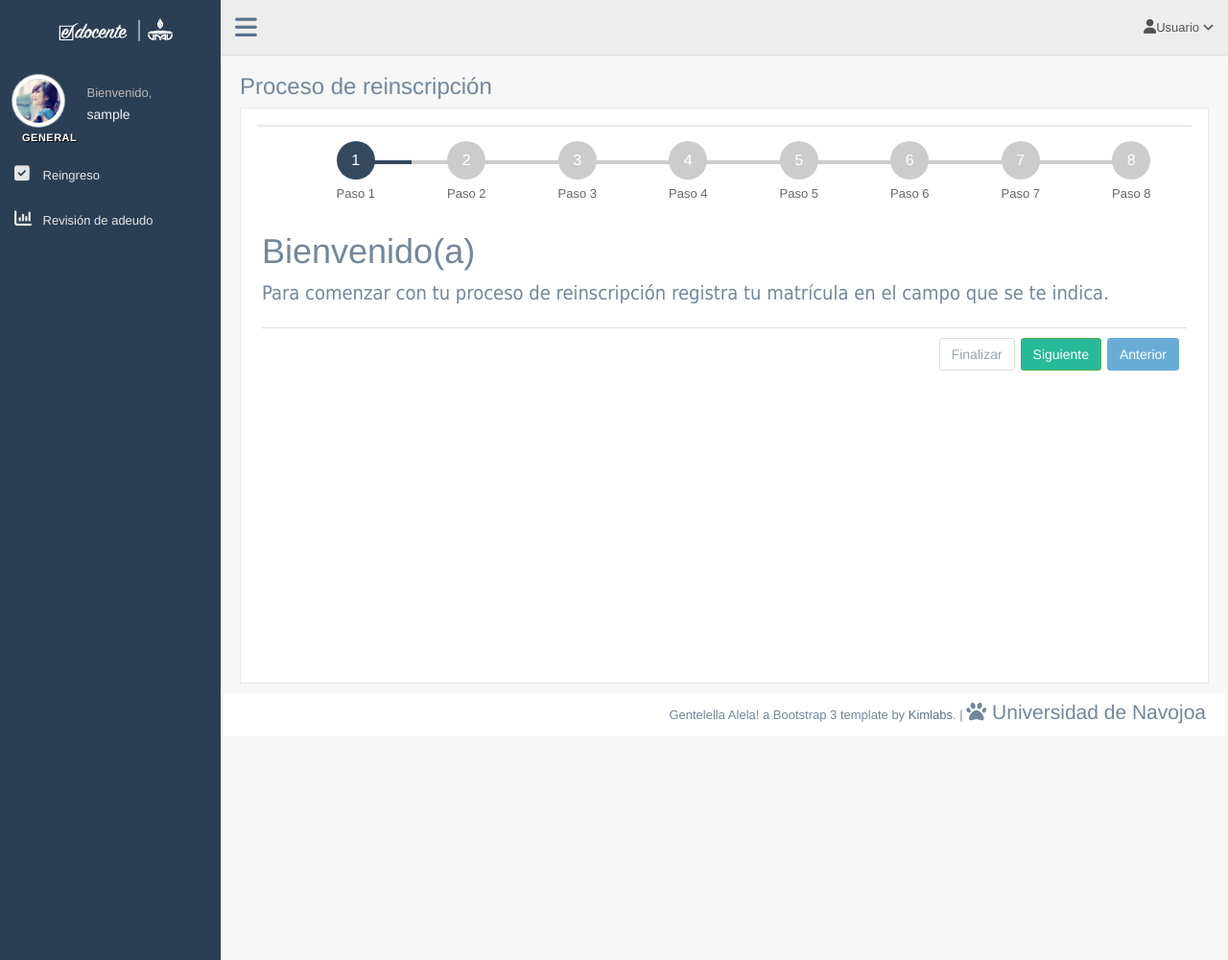
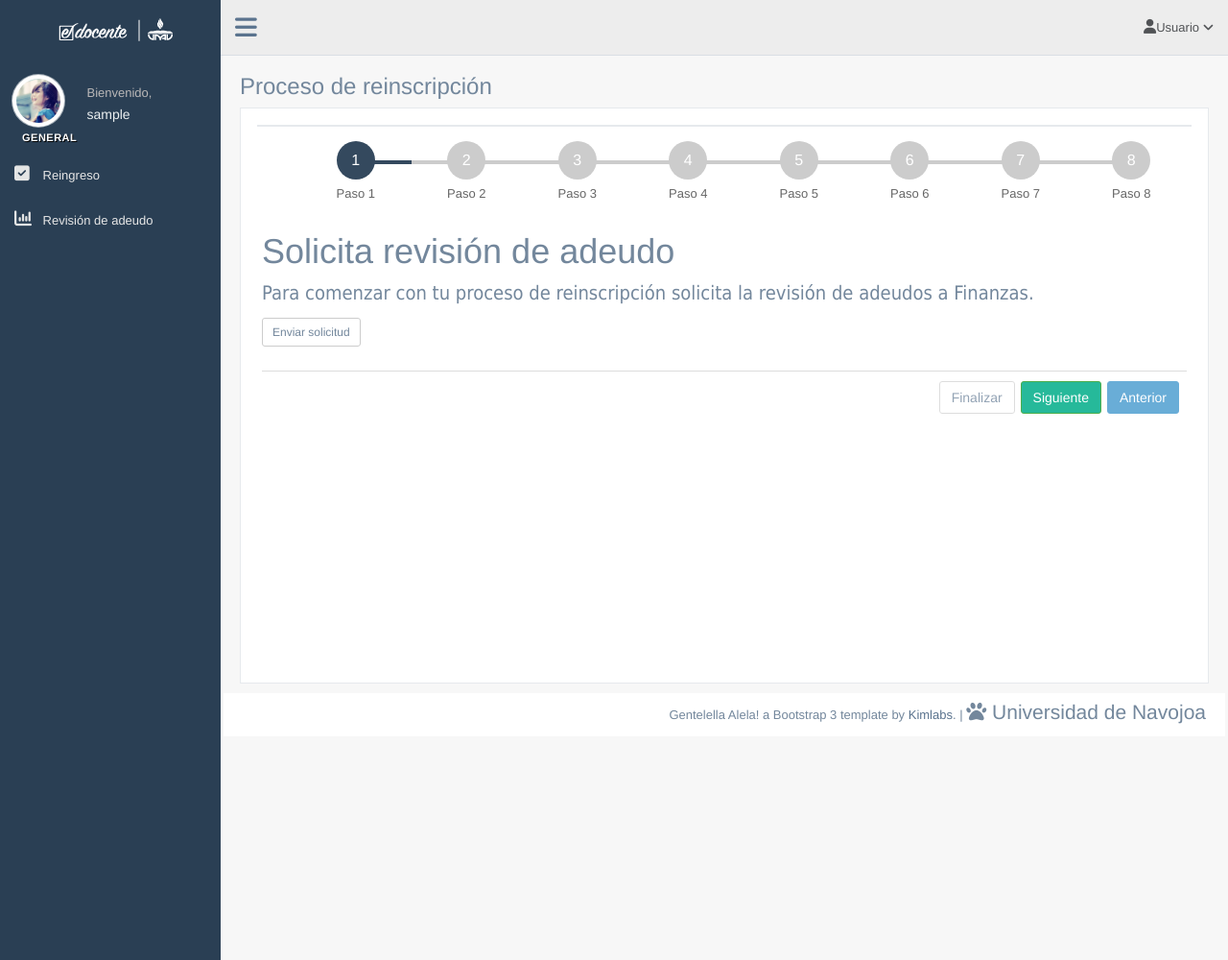
Before and after one commit to ogustavo21/reingreso, a PHP site: page / in a window 1280 px wide. Shown: the whole page at 96% size. Run offline with PHP 8.4, Linux system fonts and the light colour scheme; the visitor is signed in with stand-in values (Sample User, id 1); data that the repository does not hold is empty; some libraries are stand-ins or nearby versions.

Commit message:
update index

```diff
--- a/index.php
+++ b/index.php
@@ -192,47 +192,45 @@ $user_check = $_SESSION['login_user'];
                                             </li>
                                         </ul>
                                         <div id="step-1" class="form-group">
-                                           <h1 class="StepTitle">Bienvenido(a)</h1>
+                                           <h1 class="StepTitle">Solicita revisión de adeudo</h1>
 
                                             <p class="instruccion">
-                                            Para comenzar con tu proceso de reinscripción registra tu matrícula en el campo que se te indica.
-
+                                            Para comenzar con tu proceso de reinscripción solicita la revisión de adeudos a Finanzas.
                                            </p>
-
+                                           <form action="solicit_adeu.php" method="POST" enctype="multipart/form-data">
+                                            <input class="btn btn-default btn-sm" type="submit" name="Guardar" value="Enviar solicitud">
+                                            </form>
 
                                         </div>
                                         <div id="step-2">
-                                            <h1 class="StepTitle">Solicita revisión de adeudo</h1>
-                                            <form action="guardar.php" method="POST" enctype="multipart/form-data">
-                                            <input type="hidden" name="paso" value="2">
-                                            <input class="btn btn-default btn-sm" type="submit" name="Guardar" value="Guardar">
-                                            </form>
+                                            <h1 class="StepTitle">Revisión de Adeudo</h1>
+                                            <p>
+                                                Finanzas revisará su cuenta y
+                                            </p>
                                         </div>
                                         <div id="step-3">
-                                            <h1 class="StepTitle">Revisión de Adeudo</h1>
-                                            <form action="guardar.php" method="POST" enctype="multipart/form-data">
-                                            <input class="btn btn-default btn-sm" type="submit" name="Guardar" value="Guardar">
-                                            </form>
+                                            <h1 class="StepTitle">Revisión de Teléfono y Correo</h1>
                                         </div>
 
                                         <div id="step-4">
-                                            <h1 class="StepTitle">Revisión de Teléfono y Correo</h1>
+                                            <h1 class="StepTitle">Revisión de candado</h1>
                                         </div>
 
                                         <div id="step-5">
-                                            <h1 class="StepTitle">Revisión de candado</h1>
+                                            <h1 class="StepTitle">Carga académica</h1>
                                         </div>
                                         <div id="step-6">
-                                            <h1 class="StepTitle">Carga académica</h1>
+                                            <h1 class="StepTitle">Cálculo de cobro</h1>
                                         </div>
                                         <div id="step-7">
-                                            <h1 class="StepTitle">Cálculo de cobro</h1>
-                                        </div>
-                                        <div id="step-8">
                                             <h1 class="StepTitle">Enviar comprobante</h1>
                                             <form action="" method="POST" enctype="multipart/form-data">
                                             <input class="form-control" type="file" name="Guardar" value="Guardar">
                                             </form>
+                                        </div>
+                                        <div id="step-8">
+                                            <h1 class="StepTitle">Bienvenid@</h1>
+
                                         </div>
                                     </div>
                                     <!-- End SmartWizard Content -->
```
